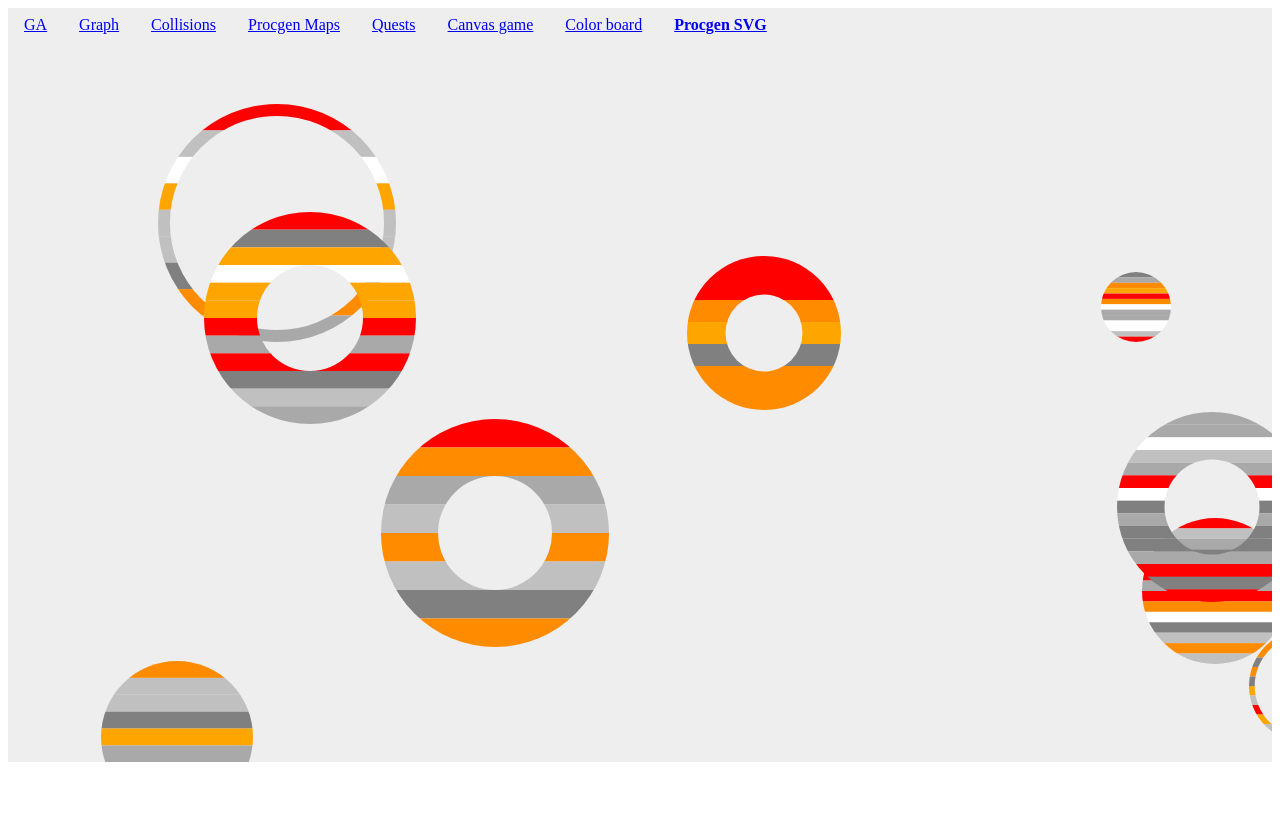
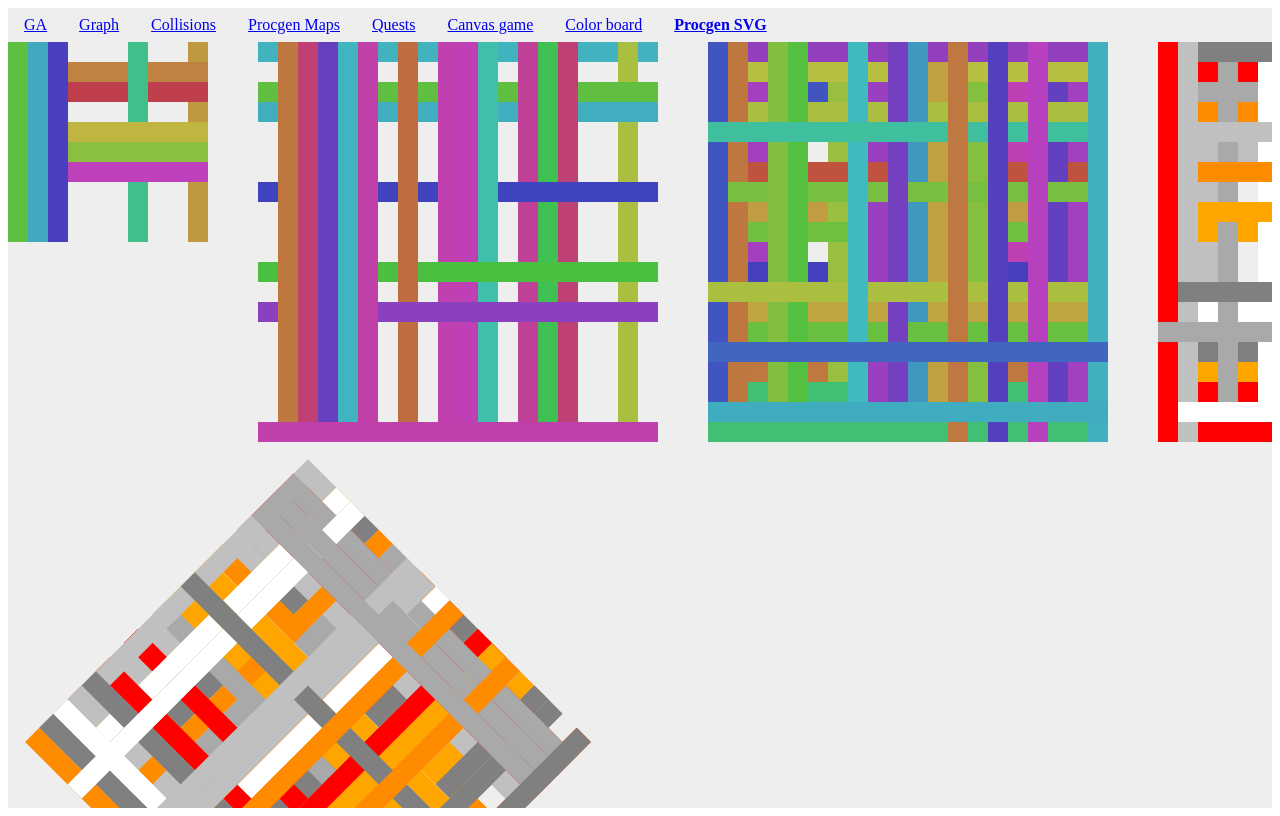
Before and after one commit to lukaszgrolik/game-mechanics, a React app: page /procgen-svg in a window 1280 px wide. Built offline with nearby package versions, Linux system fonts and the light colour scheme; the HTML template or start-up script is replaced by a standard one.

Commit message:
Procgen SVG weave pattern

```diff
--- a/src/views/procgen-svg-view/procgen-svg-view.tsx
+++ b/src/views/procgen-svg-view/procgen-svg-view.tsx
@@ -46,8 +46,147 @@ export const ProcgenSvgView: React.FC<{ store: Store.Store }> = observer(({ stor
 
     }, []);
 
+    const randomLayers = random.samples(_.arr(20), 20);
+
     return (
         <Wrapper>
+            <svg
+                width={1800}
+                height={1000}
+                // width="100%"
+                viewBox={`0 0 ${1800} ${1000}`}
+                version="1.1"
+                xmlns="http://www.w3.org/2000/svg"
+                style={{ backgroundColor: '#eee' }}
+            >
+                <g>
+                    {
+                        _.arr(10).map(i => {
+                            const height = 20;
+                            const hue = random.range(0, 360);
+
+                            return (
+                                <rect
+                                    x={0}
+                                    y={i * height}
+                                    width={200}
+                                    height={height}
+                                    strokeWidth={0}
+                                    fill={`hsl(${hue}, 50%, 50%)`}
+                                    transform={random.value() > .5 ? `rotate(90 100 100)` : ''}
+                                    style={{
+                                        // position: 'absolute',
+                                        // zIndex: randomLayers.slice(0, 10)[i],
+                                    }}
+                                />
+                            )
+                        })
+                    }
+                </g>
+
+                <g transform={`translate(250 0)`}>
+                    {
+                        _.arr(20).map(i => {
+                            const height = 20;
+                            const hue = random.range(0, 360);
+
+                            return (
+                                <rect
+                                    x={0}
+                                    y={i * height}
+                                    width={400}
+                                    height={height}
+                                    strokeWidth={0}
+                                    fill={`hsl(${hue}, 50%, 50%)`}
+                                    transform={random.value() > .5 ? `rotate(90 200 200)` : ''}
+                                    style={{
+                                        // position: 'absolute',
+                                        // zIndex: randomLayers.slice(0, 10)[i],
+                                    }}
+                                />
+                            )
+                        })
+                    }
+                </g>
+
+                <g transform={`translate(700 0)`}>
+                    {
+                        _.arr(100).map(i => {
+                            const height = 20;
+                            const hue = random.range(0, 360);
+
+                            return (
+                                <rect
+                                    x={0}
+                                    y={random.range(0, 20 - 1) * height}
+                                    width={400}
+                                    height={height}
+                                    strokeWidth={0}
+                                    fill={`hsl(${hue}, 50%, 50%)`}
+                                    transform={random.value() > .5 ? `rotate(90 200 200)` : ''}
+                                    style={{
+                                        // position: 'absolute',
+                                        // zIndex: randomLayers.slice(0, 10)[i],
+                                    }}
+                                />
+                            )
+                        })
+                    }
+                </g>
+
+                <g transform={`translate(1150 0)`}>
+                    {
+                        _.arr(100).map(i => {
+                            const height = 20;
+                            const hue = random.range(0, 360);
+
+                            return (
+                                <rect
+                                    x={0}
+                                    y={random.range(0, 20 - 1) * height}
+                                    width={400}
+                                    height={height}
+                                    strokeWidth={0}
+                                    // fill={`hsl(${hue}, 50%, 50%)`}
+                                    fill={random.sample(planet.colors)}
+                                    transform={random.value() > .5 ? `rotate(90 200 200)` : ''}
+                                    style={{
+                                        // position: 'absolute',
+                                        // zIndex: randomLayers.slice(0, 10)[i],
+                                    }}
+                                />
+                            )
+                        })
+                    }
+                </g>
+
+                <g transform={`translate(100 500) rotate(45 200 200)`}>
+                    {
+                        _.arr(100).map(i => {
+                            const height = 20;
+                            const hue = random.range(0, 360);
+
+                            return (
+                                <rect
+                                    x={0}
+                                    y={random.range(0, 20 - 1) * height}
+                                    width={400}
+                                    height={height}
+                                    strokeWidth={0}
+                                    // fill={`hsl(${hue}, 50%, 50%)`}
+                                    fill={random.sample(planet.colors)}
+                                    transform={random.value() > .5 ? `rotate(90 200 200)` : ''}
+                                    style={{
+                                        // position: 'absolute',
+                                        // zIndex: randomLayers.slice(0, 10)[i],
+                                    }}
+                                />
+                            )
+                        })
+                    }
+                </g>
+            </svg>
+
             <svg
                 width={WIDTH}
                 height={HEIGHT}
```
